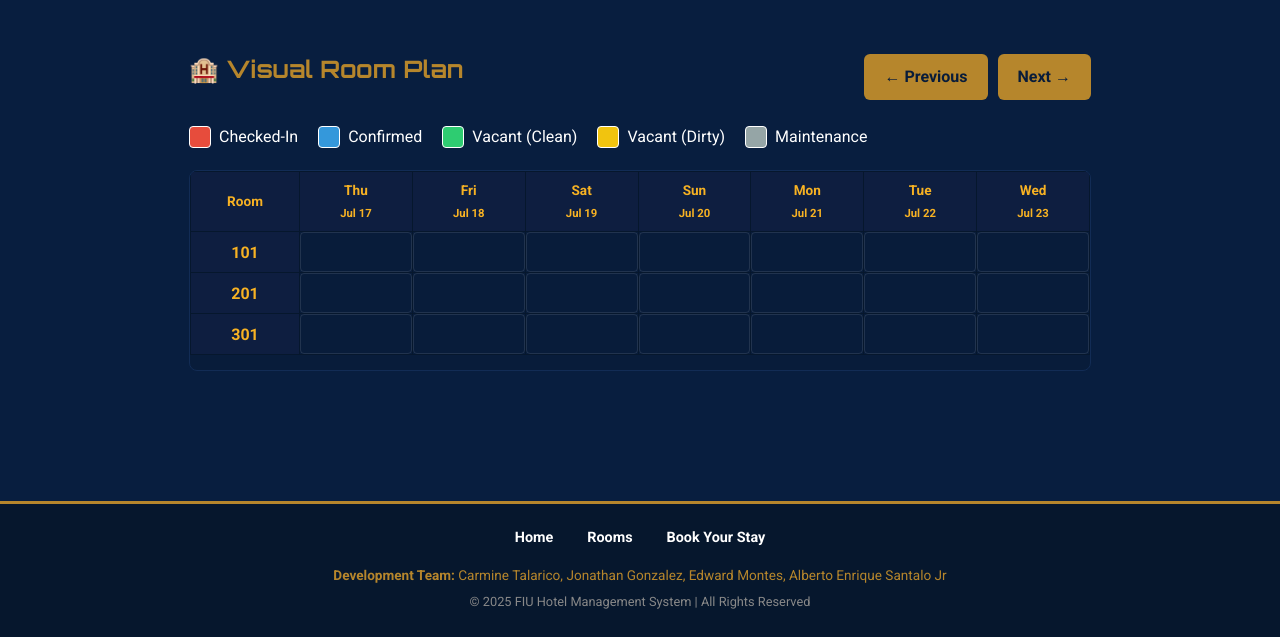
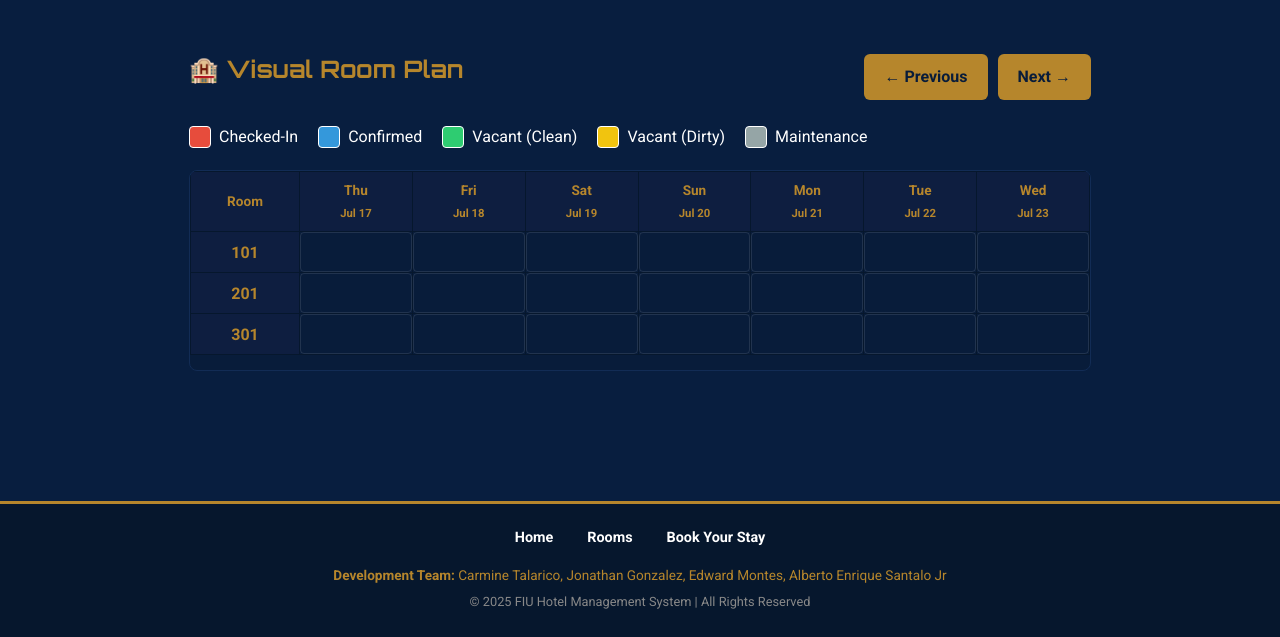
Before and after one commit to emont017/hotel-management, a PHP site: page /room_plan.php in a window 1280 px wide. Shown: the part 163-800 px from the top of the page. Run offline with PHP 8.4, Linux system fonts and the light colour scheme; a user stored in the database is signed in; data comes from the database, SQL or seed files in the repository.

Commit message:
Updated CSS for pages to have gold color aligned.

```diff
--- a/public/api/get_dashboard_details.php
+++ b/public/api/get_dashboard_details.php
@@ -51,7 +51,7 @@ switch ($metric) {
             $result = $stmt->get_result()->fetch_assoc();
             $data[] = $result['daily_revenue'] ?? 0;
         }
-        $response['data'] = ['labels' => $labels, 'datasets' => [['label' => 'Daily Revenue', 'data' => $data, 'borderColor' => '#F7B223', 'backgroundColor' => 'rgba(247, 178, 35, 0.2)', 'fill' => true, 'tension' => 0.4]]];
+        $response['data'] = ['labels' => $labels, 'datasets' => [['label' => 'Daily Revenue', 'data' => $data, 'borderColor' => '#B6862C', 'backgroundColor' => 'rgba(247, 178, 35, 0.2)', 'fill' => true, 'tension' => 0.4]]];
         break;
 }
 
--- a/public/room_plan.php
+++ b/public/room_plan.php
@@ -55,8 +55,8 @@ $bookings_stmt->close();
     .room-plan-container { overflow-x: auto; padding-bottom: 15px; border: 1px solid #122C55; border-radius: 8px; background-color: #081C3A;}
     .tape-chart { min-width: 900px; border-collapse: collapse; table-layout: fixed; }
     .tape-chart th, .tape-chart td { border: 1px solid #06172D; text-align: center; padding: 0; height: 40px; }
-    .tape-chart th { color: #F7B223; font-size: 0.85rem; padding: 8px 4px; position: sticky; top: 0; z-index: 10; background-color: #0E1E40;}
-    .room-number-col { color: #F7B223; font-weight: bold; position: sticky; left: 0; z-index: 5; width: 100px; background-color: #0E1E40;}
+    .tape-chart th { color: #B6862C; font-size: 0.85rem; padding: 8px 4px; position: sticky; top: 0; z-index: 10; background-color: #0E1E40;}
+    .room-number-col { color: #B6862C; font-weight: bold; position: sticky; left: 0; z-index: 5; width: 100px; background-color: #0E1E40;}
     .date-cell { font-size: 0.75rem; }
     .booking-block { display: flex; align-items: center; justify-content: center; height: 100%; width: 100%; color: #fff; font-weight: bold; font-size: 0.8rem; padding: 0 5px; box-sizing: border-box; overflow: hidden; text-decoration: none; border-radius: 4px; border: 1px solid rgba(255, 255, 255, 0.2);}
     .status-checked-in { background-color: #e74c3c; }
```
